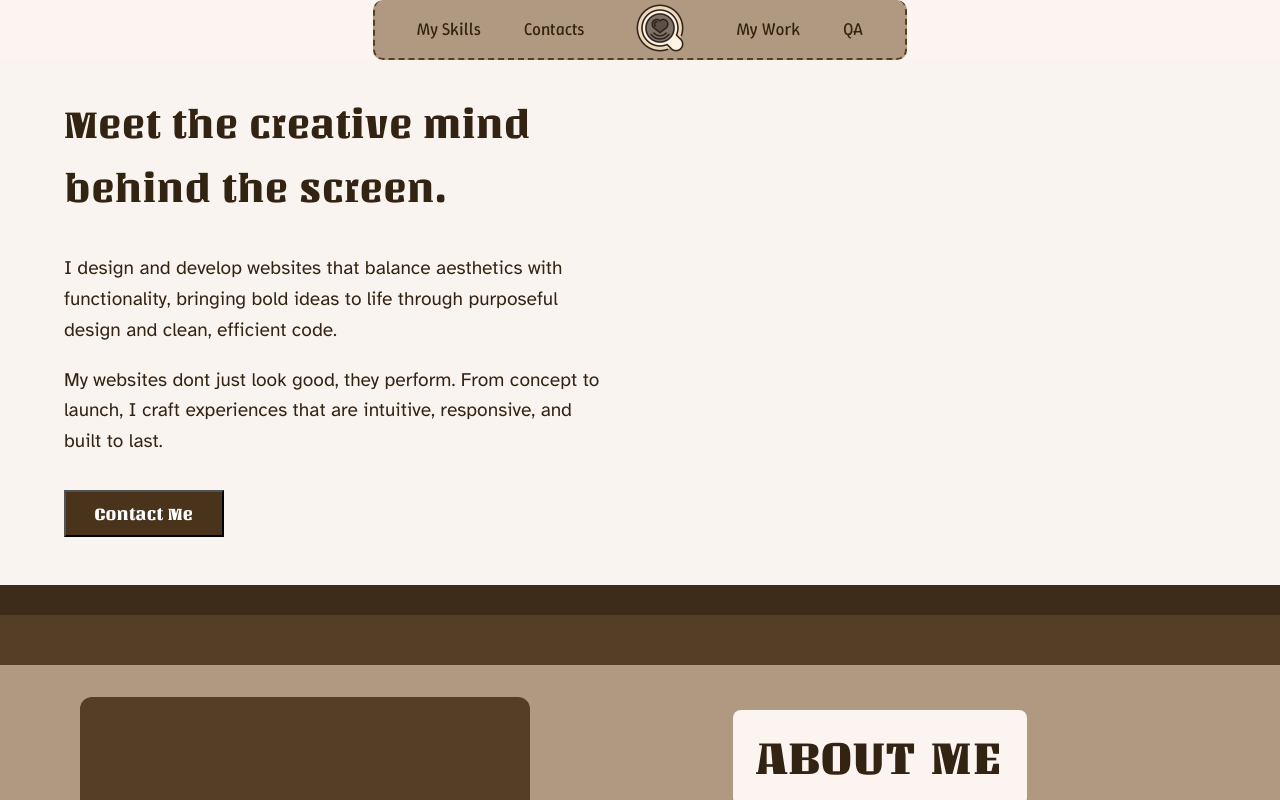
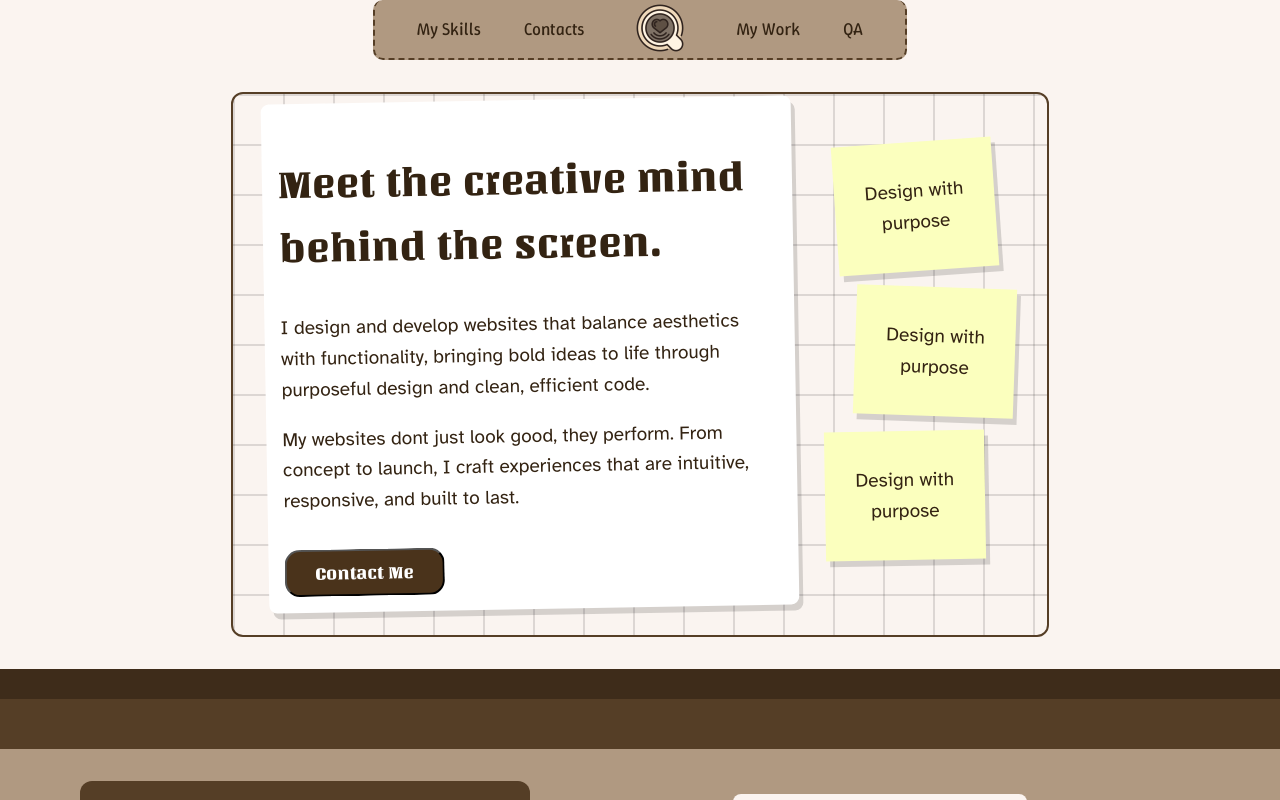
Before and after one commit to Amanda-Andrite/Portfolio, a SvelteKit app: page / in a window 1280 px wide. Shown: the top 800 px of the page. Built offline with nearby package versions, Linux system fonts and the light colour scheme.

Commit message:
Added Designs to Intro

```diff
--- a/src/routes/+page.svelte
+++ b/src/routes/+page.svelte
@@ -9,6 +9,8 @@
 
 <main class="page">
 	<section class="intro">
+		<div class="intro-board">
+			<div class="intro-paper">
 				<header class="intro-content">
 					<h1>Meet the creative mind behind the screen.</h1>
 					<p>
@@ -16,11 +18,18 @@
 						ideas to life through purposeful design and clean, efficient code.
 					</p>
 					<p>
-				My websites dont just look good, they perform. From concept to launch, I craft experiences
-				that are intuitive, responsive, and built to last.
+						My websites dont just look good, they perform. From concept to launch, I craft
+						experiences that are intuitive, responsive, and built to last.
 					</p>
 					<button on:click={() => contactInfoOpen.set(true)}> Contact Me </button>
 				</header>
+			</div>
+			<div class="sticky-notes">
+				<div class="sticky-note note-1"><p>Design with purpose</p></div>
+				<div class="sticky-note note-2"><p>Design with purpose</p></div>
+				<div class="sticky-note note-3"><p>Design with purpose</p></div>
+			</div>
+		</div>
 	</section>
 
 	<div class="primary-divider"></div>
@@ -73,14 +82,39 @@
 		flex-direction: column;
 	}
 
+	.intro-board {
+		display: flex;
+		justify-content: space-between;
+		align-items: flex-start;
+		gap: 1rem;
+		flex-wrap: wrap;
+		position: relative;
+	}
+
+	.intro-paper {
+		background: white;
+		padding: 1rem;
+		max-width: 530px;
+		border-radius: 8px;
+		transform: translateY(-10px) rotate(-1deg);
+		box-shadow: 4px 6px 0 rgba(0, 0, 0, 0.15);
+	}
+
 	.intro {
 		display: flex;
 		justify-content: space-between;
 		align-items: center;
-		padding-left: 4rem;
-		padding-right: 2rem;
-		margin-bottom: 0;
-		padding-bottom: 3rem;
+		padding: 1rem 2rem;
+		background-image:
+			linear-gradient(rgba(0, 0, 0, 0.12) 2px, transparent 2px),
+			linear-gradient(90deg, rgba(0, 0, 0, 0.12) 2px, transparent 2px);
+		background-size: 50px 50px;
+		border: 2px solid var(--background-tertiary);
+		border-radius: 12px;
+		max-width: 1300px;
+		margin: 2rem auto;
+		position: relative;
+		overflow: hidden;
 	}
 
 	.intro-content {
@@ -97,11 +131,51 @@
 		font-size: 1.2rem;
 	}
 
+	.sticky-notes {
+		display: flex;
+		flex-direction: column;
+		gap: 1rem;
+		z-index: 5;
+		margin-top: 2rem;
+		margin-left: 1.5rem;
+	}
+
+	.sticky-note {
+		width: 160px;
+		min-height: 120px;
+		background: #fbffbe;
+		padding: 1rem;
+		box-shadow: 4px 6px 0 rgba(0, 0, 0, 0.15);
+		font-family: var(--font-body);
+		font-size: 10px;
+		color: var(--text-primary);
+		display: flex;
+		align-items: center;
+		justify-content: center;
+		text-align: center;
+		transform: rotate(-2deg);
+	}
+
+	.note-1 {
+		transform: rotate(-4deg);
+	}
+
+	.note-2 {
+		transform: rotate(2deg);
+		margin-left: 20px;
+	}
+
+	.note-3 {
+		transform: rotate(-1deg);
+		margin-left: -10px;
+	}
+
 	button {
 		margin-top: 1rem;
 		padding: 0.8rem 1.8rem;
 		font-family: var(--font-heading);
 		background-color: var(--color-button);
+		border-radius: 15px;
 		font-size: 1.1rem;
 		cursor: pointer;
 		color: white;
@@ -296,6 +370,15 @@
 			font-size: 1rem;
 		}
 
+		.intro-board {
+			flex-direction: column;
+			align-items: center;
+		}
+
+		.sticky-notes {
+			display: none;
+		}
+
 		button {
 			width: 100%;
 			max-width: 220px;
@@ -347,11 +430,6 @@
 			gap: 0.4rem;
 		}
 
-		.circle-shape {
-			width: 150px;
-			height: 150px;
-		}
-
 		.circle span {
 			font-size: 0.85rem;
 		}
@@ -380,8 +458,6 @@
 	/* Further adjustments for very small screens */
 	@media (max-width: 480px) {
 		.links-container {
-			transform: scale(0.8);
-			transform-origin: center;
 			height: 400px;
 		}
 
```
Lines whose indentation alone changed are shown as unchanged.
